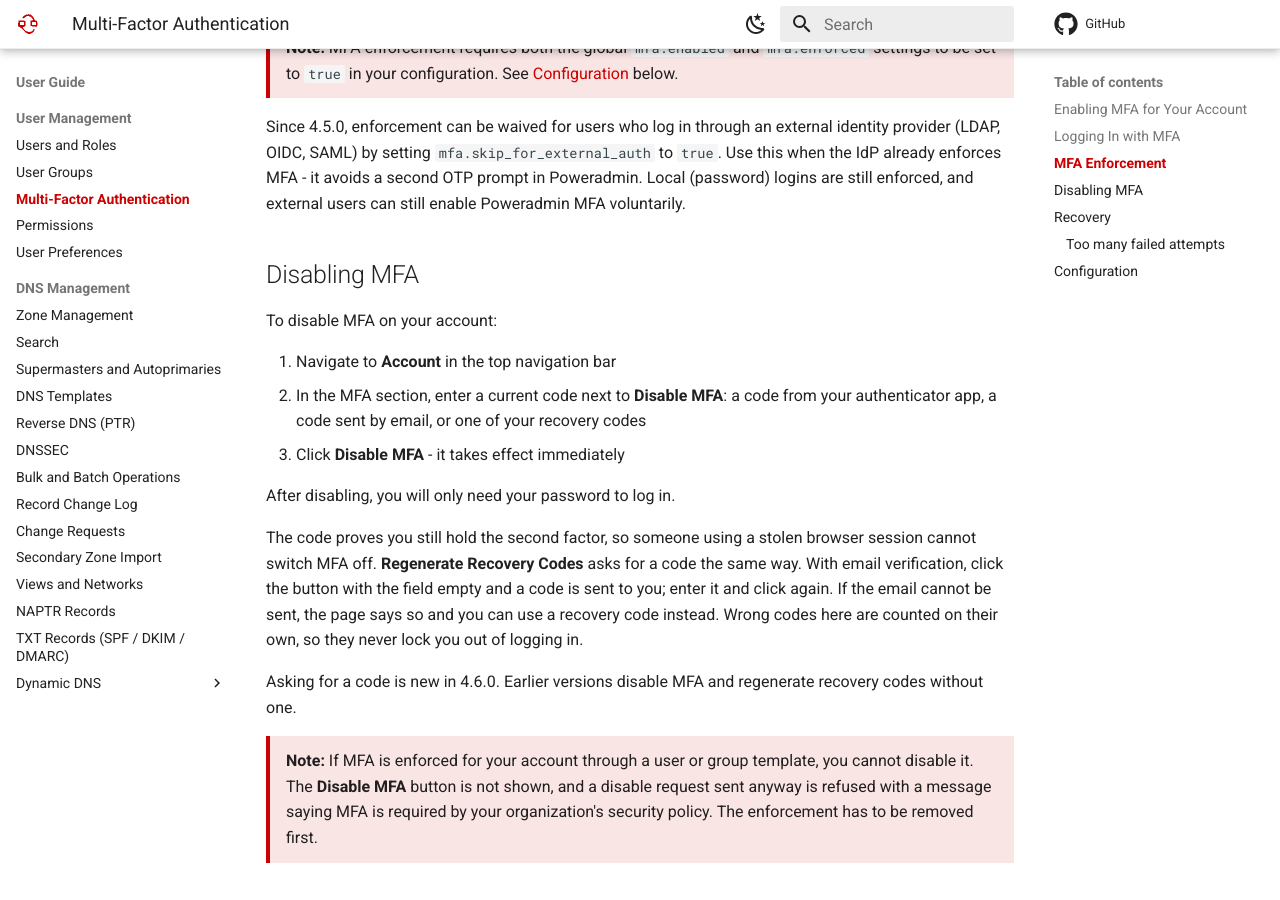
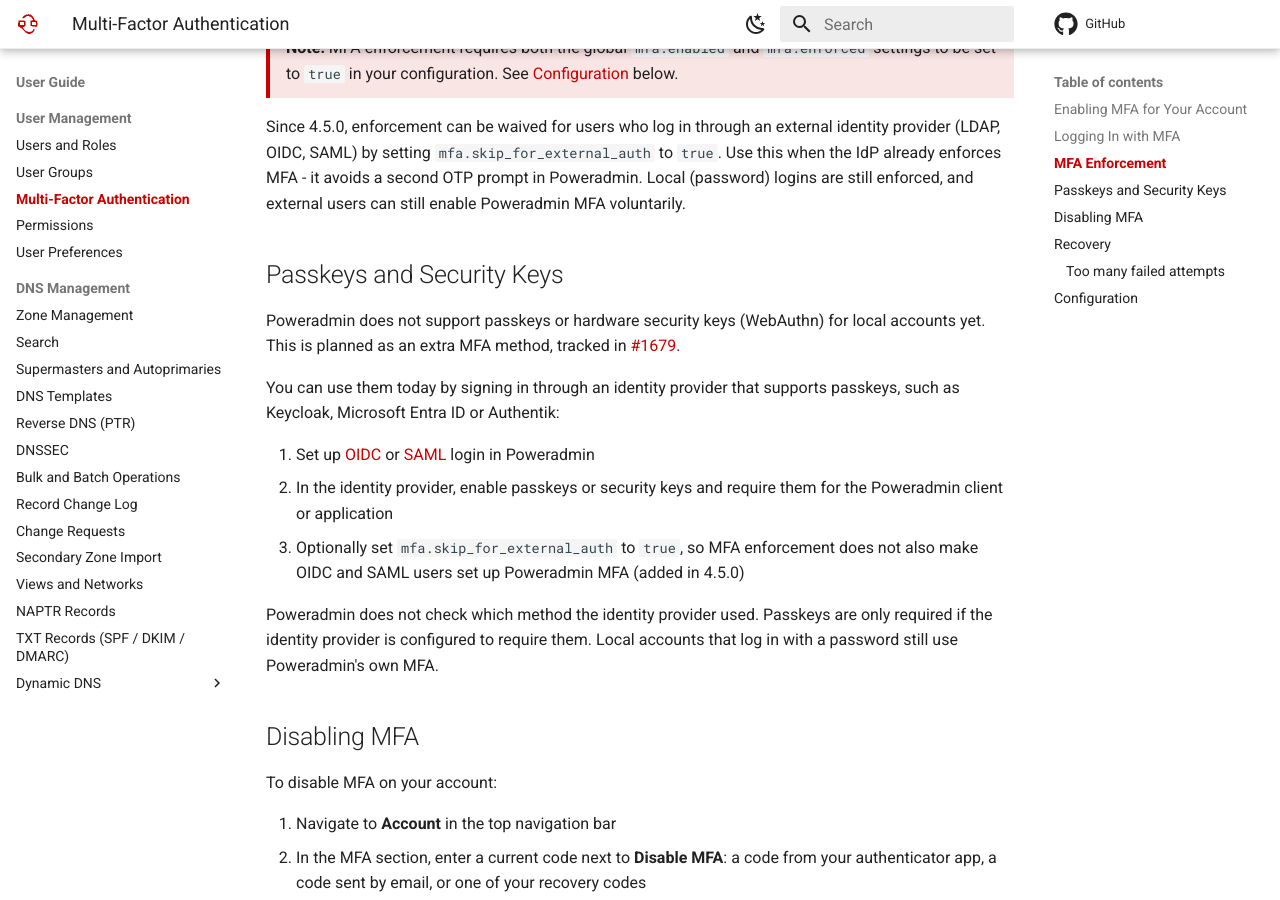
Before and after one commit to poweradmin/poweradmin-docs, an MkDocs documentation site: the page built from docs/user-guide/mfa.md, in a window 1280 px wide and 900 px high, scrolled down 1857 px. Built offline with MkDocs 1.6.1 and Material for MkDocs 9.7.7, drawn with Linux system fonts in a browser that asks for light colours; comment, search, counter and statistics services are not loaded.

Commit message:
docs(mfa): explain using passkeys through an OIDC or SAML identity provider

```diff
--- a/docs/user-guide/mfa.md
+++ b/docs/user-guide/mfa.md
@@ -50,6 +50,18 @@
 > **Note:** MFA enforcement requires both the global `mfa.enabled` and `mfa.enforced` settings to be set to `true` in your configuration. See [Configuration](#configuration) below.
 
 Since 4.5.0, enforcement can be waived for users who log in through an external identity provider (LDAP, OIDC, SAML) by setting `mfa.skip_for_external_auth` to `true`. Use this when the IdP already enforces MFA - it avoids a second OTP prompt in Poweradmin. Local (password) logins are still enforced, and external users can still enable Poweradmin MFA voluntarily.
+
+## Passkeys and Security Keys
+
+Poweradmin does not support passkeys or hardware security keys (WebAuthn) for local accounts yet. This is planned as an extra MFA method, tracked in [#1679](https://github.com/poweradmin/poweradmin/issues/1679).
+
+You can use them today by signing in through an identity provider that supports passkeys, such as Keycloak, Microsoft Entra ID or Authentik:
+
+1. Set up [OIDC](../configuration/oidc.md) or [SAML](../configuration/saml.md) login in Poweradmin
+2. In the identity provider, enable passkeys or security keys and require them for the Poweradmin client or application
+3. Optionally set `mfa.skip_for_external_auth` to `true`, so MFA enforcement does not also make OIDC and SAML users set up Poweradmin MFA (added in 4.5.0)
+
+Poweradmin does not check which method the identity provider used. Passkeys are only required if the identity provider is configured to require them. Local accounts that log in with a password still use Poweradmin's own MFA.
 
 ## Disabling MFA
 
```
Also changed, not shown: docs/configuration/oidc.md (+1 -0 lines), docs/configuration/saml.md (+1 -0 lines).
